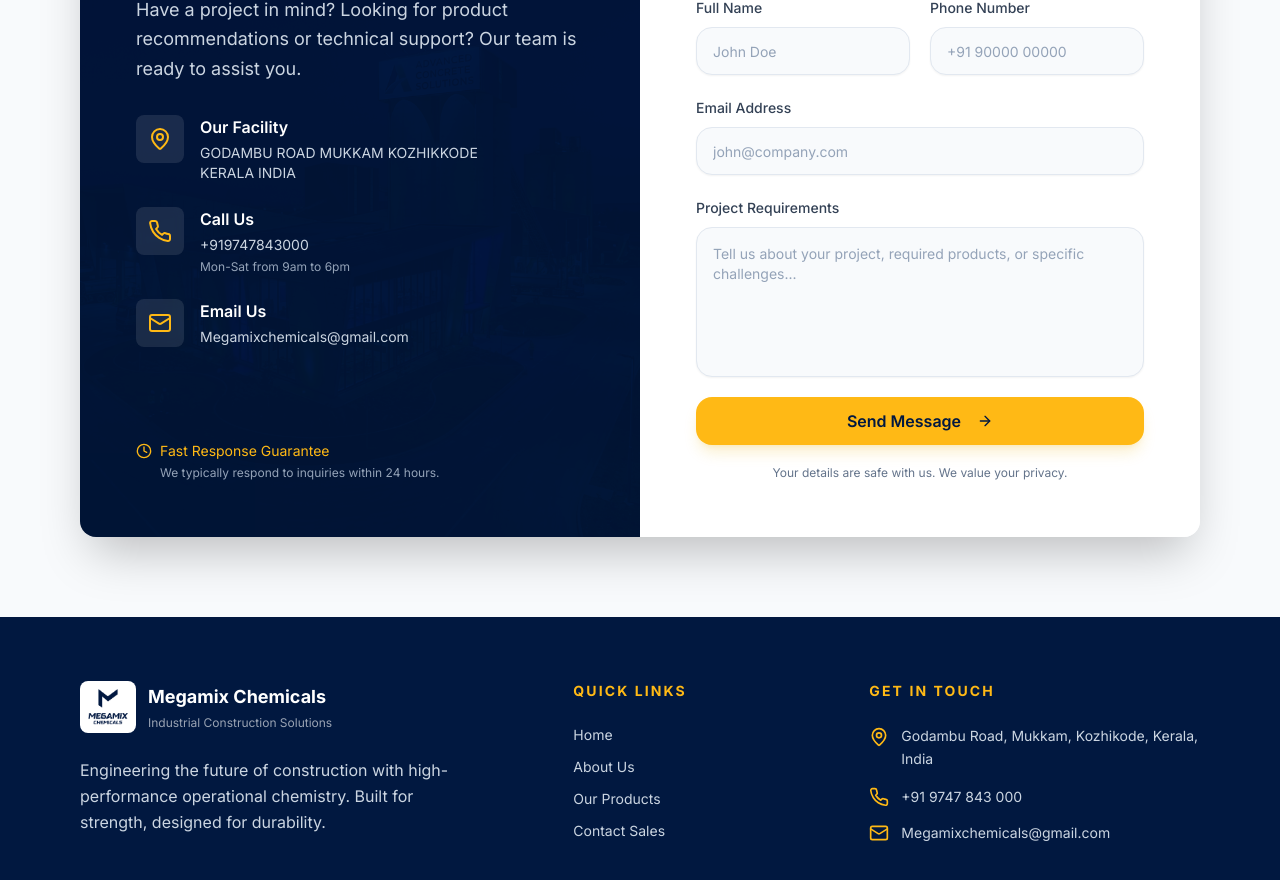
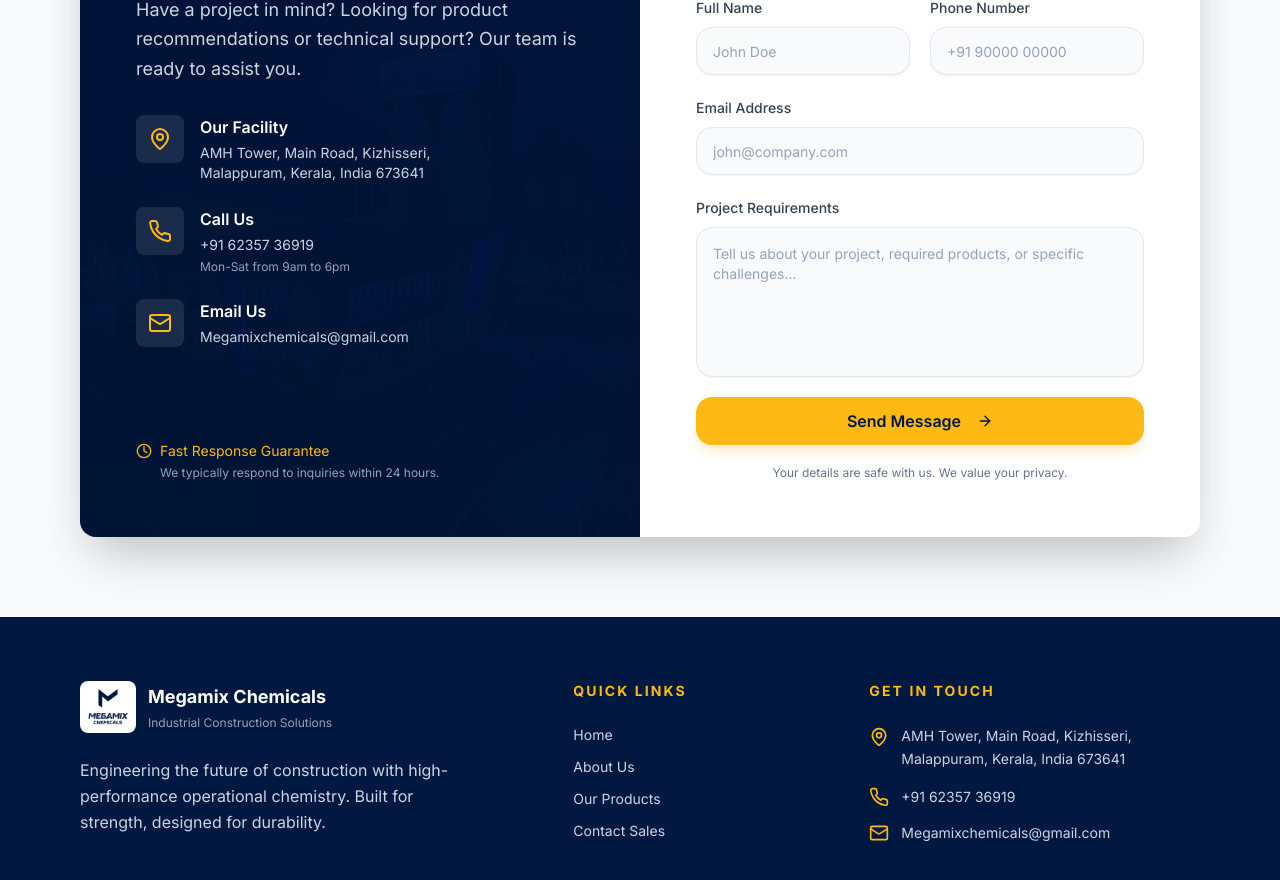
Before and after one commit to pvsameerpvs/megamix-chemicals, a Next.js app: page /contact in a window 1280 px wide. Shown: the part 310-1190 px from the top of the page. Built offline with nearby package versions, Linux system fonts and the light colour scheme.

Commit message:
fix: change address

```diff
--- a/app/contact/contact-client.tsx
+++ b/app/contact/contact-client.tsx
@@ -13,8 +13,8 @@
 import { Separator } from "@/components/ui/separator";
 
 const company = {
-  address: "GODAMBU ROAD MUKKAM KOZHIKKODE KERALA INDIA",
-  phone: "+919747843000",
+  address: "AMH Tower, Main Road, Kizhisseri, Malappuram, Kerala, India 673641",
+  phone: "+91 62357 36919",
   email: "Megamixchemicals@gmail.com"
 };
 
--- a/components/Footer.tsx
+++ b/components/Footer.tsx
@@ -5,8 +5,8 @@
 
 const company = {
   name: "Megamix Chemicals",
-  address: "Godambu Road, Mukkam, Kozhikode, Kerala, India",
-  phone: "+91 9747 843 000",
+  address: "AMH Tower, Main Road, Kizhisseri, Malappuram, Kerala, India 673641",
+  phone: "+91 62357 36919",
   email: "Megamixchemicals@gmail.com",
   website: "www.megamixchemicals.com"
 };
```
Also changed, not shown: 1 other file (tests, documents, lock files or other folders).
